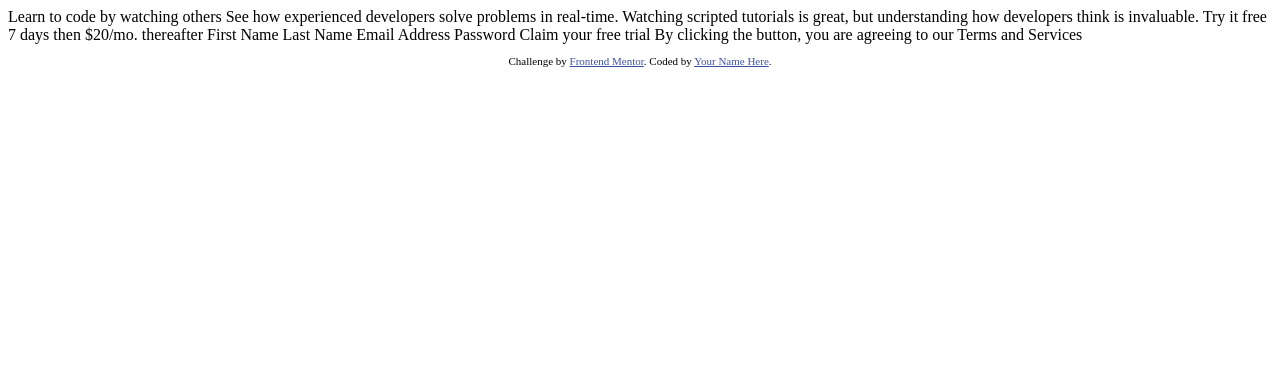
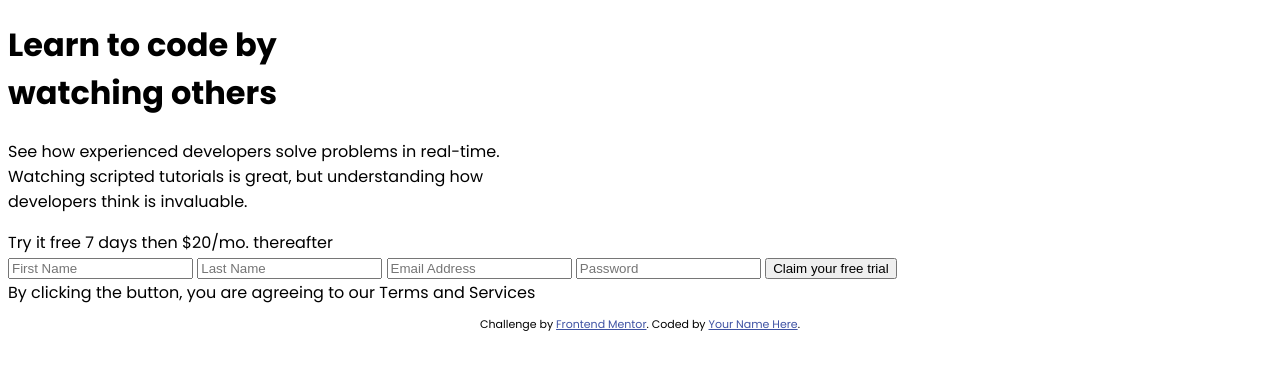
Before and after one commit to p-wejkowski/Frontend-Mentor-Sign-up-form-challenge, a plain HTML site: page index.html in a window 1280 px wide. Drawn offline with Linux system fonts and the light colour scheme.

Commit message:
Added linked css file and coded index.html

```diff
--- /dev/null
+++ b/css/style.css
@@ -0,0 +1,4 @@
+body {
+    font-family: 'Poppins', sans-serif;
+    font-size: 16px;
+}
--- a/index.html
+++ b/index.html
@@ -3,9 +3,9 @@
 <head>
   <meta charset="UTF-8">
   <meta name="viewport" content="width=device-width, initial-scale=1.0"> <!-- displays site properly based on user's device -->
-
+  <link href="https://fonts.googleapis.com/css?family=Poppins:400,500,600,700&display=swap" rel="stylesheet">
   <link rel="icon" type="image/png" sizes="32x32" href="./images/favicon-32x32.png">
-
+  <link rel="stylesheet" href="css/style.css">
   <title>Frontend Mentor | Intro component with sign up form</title>
 
   <!-- Feel free to remove these styles or customise in your own stylesheet 👍 -->
@@ -15,23 +15,29 @@
   </style>
 </head>
 <body>
+  <div class="wrapper">
+    <div class="info">
+      <h1>Learn to code by</br> watching others</h1>
 
-  Learn to code by watching others
-
-  See how experienced developers solve problems in real-time. Watching scripted tutorials is great,
-  but understanding how developers think is invaluable.
-
-  Try it free 7 days then $20/mo. thereafter
-
-  First Name
-  Last Name
-  Email Address
-  Password
-
-  Claim your free trial
-
-  By clicking the button, you are agreeing to our Terms and Services
-
+      <p>
+        See how experienced developers solve problems in real-time.</br>
+        Watching scripted tutorials is great, but understanding how</br>
+        developers think is invaluable.</p>
+    </div>
+    <div class="sign-up">
+      <div id="trial">
+        <span>Try it free 7 days</span> then $20/mo. thereafter
+      </div>
+      <form>
+        <input type="text" name="firstname" placeholder="First Name">
+        <input type="text" name="lastname" placeholder="Last Name">
+        <input type="email" name="email" placeholder="Email Address">
+        <input type="password" name="password" placeholder="Password">
+        <input type="submit" value="Claim your free trial">
+      </form>
+      By clicking the button, you are agreeing to our <span>Terms and Services</span>
+    </div>
+  </div>
   <footer>
     <p class="attribution">
       Challenge by <a href="https://www.frontendmentor.io?ref=challenge" target="_blank">Frontend Mentor</a>.
```
